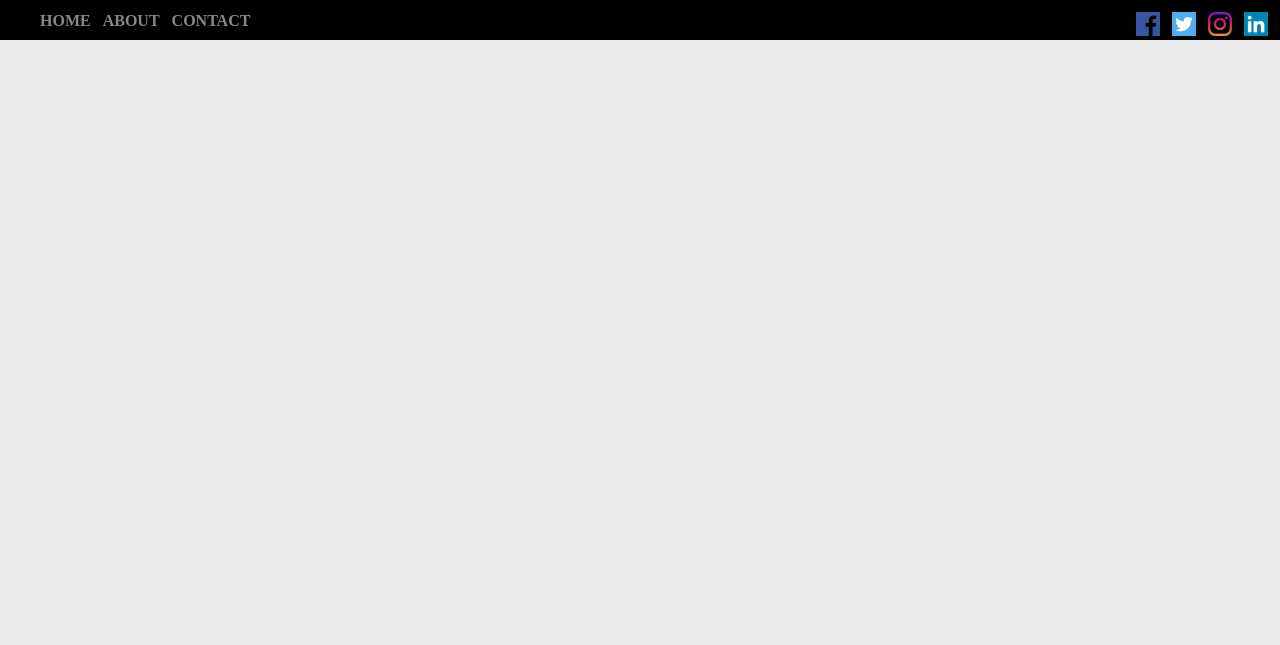
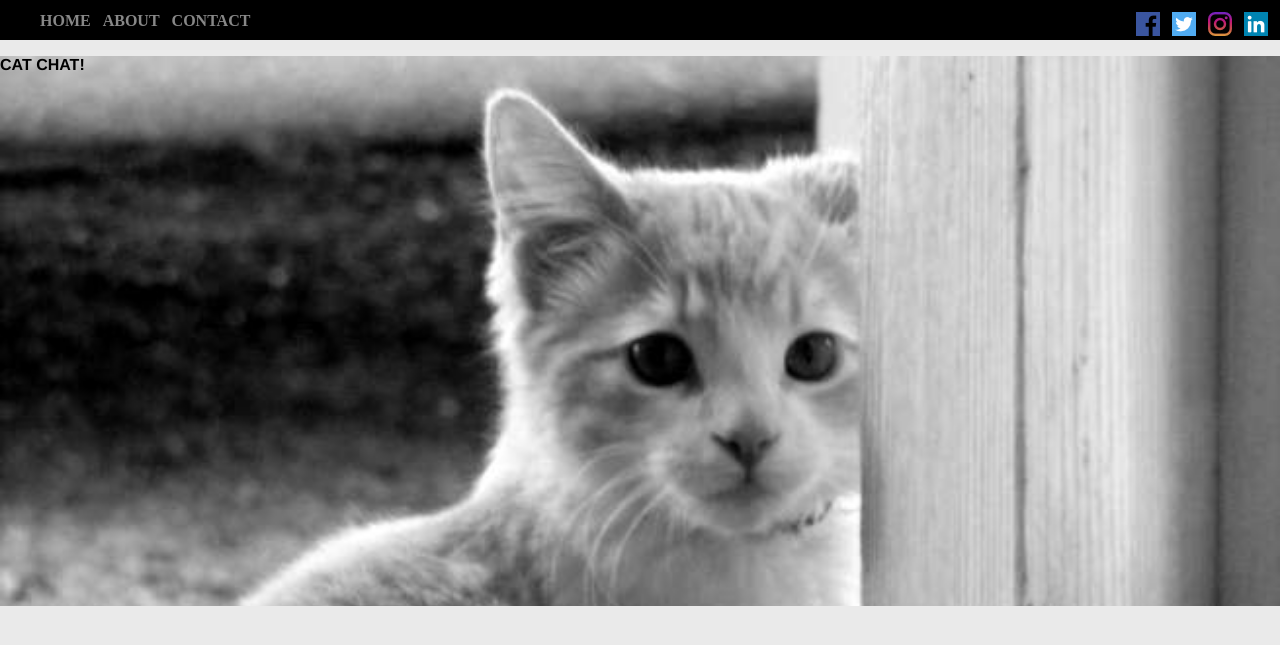
Before and after one commit to kabage/CatWebsite, a PHP site: page /contact.html in a window 1280 px wide. Shown: the top 645 px of the page. Run offline with PHP 8.4, Linux system fonts and the light colour scheme; some web fonts are replaced.

Commit message:
contact mainview layout

```diff
--- a/contact.html
+++ b/contact.html
@@ -29,5 +29,11 @@
         </ul>
     </div>
 
+    <div class="main-view">
+    <div class="contact-landing-overlay">
+      <p><b>CAT CHAT!</b></p>
+    </div>
+  </div>
+
   </body>
 </html>
--- a/css/main.css
+++ b/css/main.css
@@ -188,3 +188,12 @@ body{
   padding-top: 2px;
   height: 35px;
 }
+
+.main-view{
+  background-image: url("../images/contact-cat.jpeg");
+  background-size: cover;
+  width: 100%;
+  position: relative;
+  height: 550px;
+  margin-bottom: 20px;
+}
```
